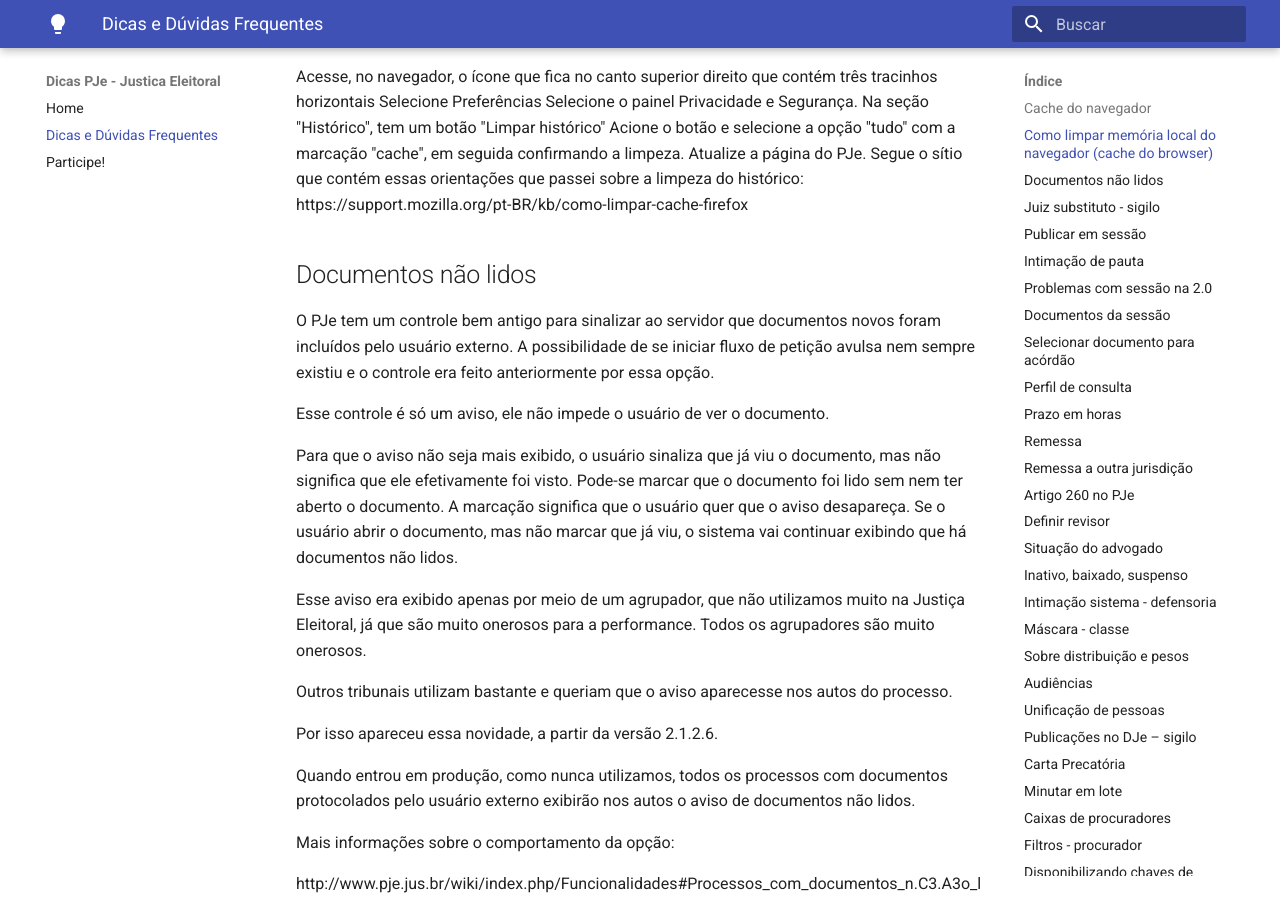
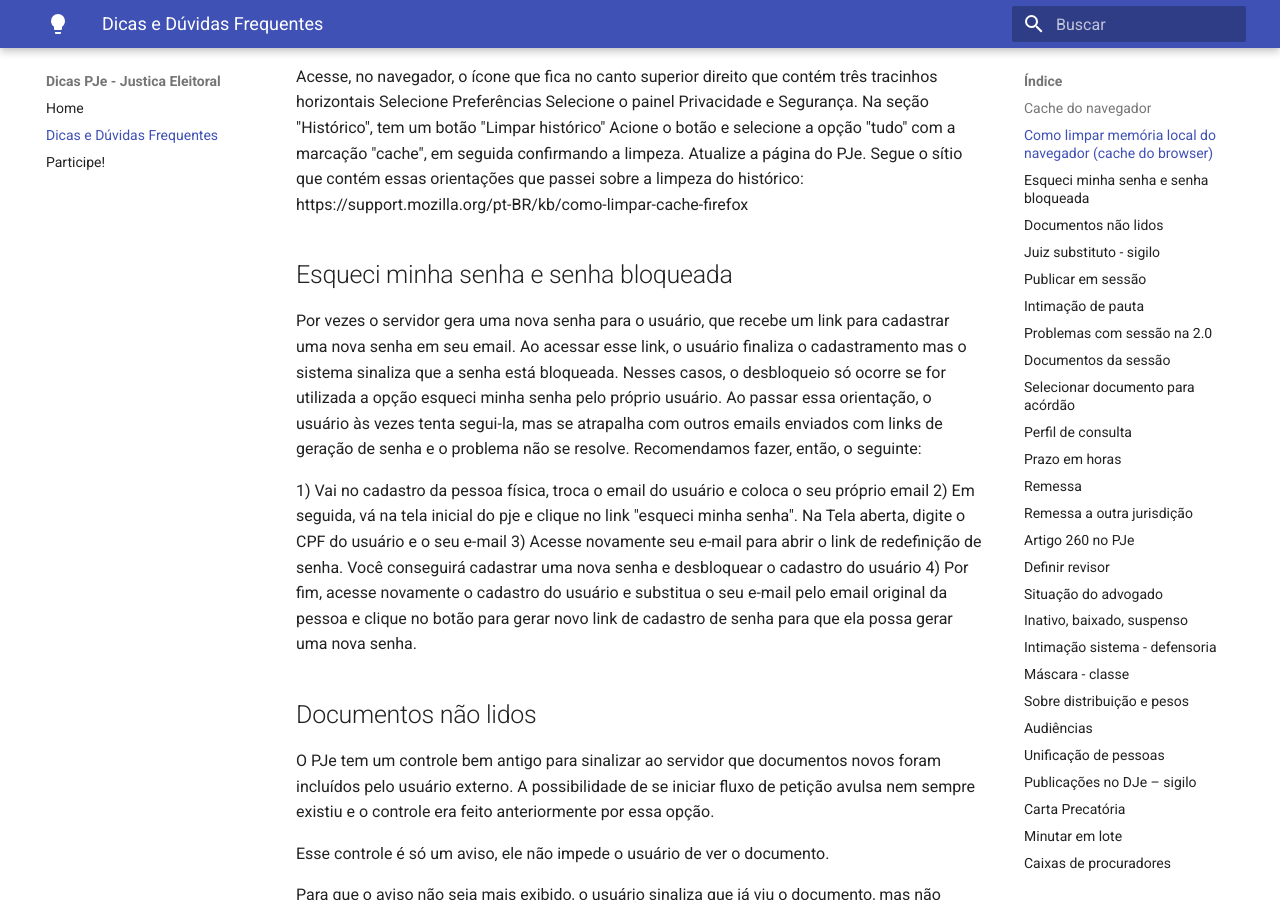
Before and after one commit to PJeJE/dicas_versao_1, an MkDocs documentation site: the page built from docs/dicas.md, in a window 1280 px wide and 900 px high, scrolled down 437 px. Built offline with MkDocs 1.6.1 and Material for MkDocs 9.7.7, drawn with Linux system fonts in a browser that asks for light colours; nearby versions of some CDN libraries.

Commit message:
Adicionando dica de esqueci minha senha e senha bloqueada

```diff
--- a/docs/dicas.md
+++ b/docs/dicas.md
@@ -12,6 +12,15 @@ Acione o botão e selecione a opção "tudo" com a marcação "cache", em seguid
 Atualize a página do PJe.
 Segue o sítio que contém essas orientações que passei sobre a limpeza do histórico:
 https://support.mozilla.org/pt-BR/kb/como-limpar-cache-firefox
+
+## Esqueci minha senha e senha bloqueada
+
+Por vezes o servidor gera uma nova senha para o usuário, que recebe um link para cadastrar uma nova senha em seu email. Ao acessar esse link, o usuário finaliza o cadastramento mas o sistema sinaliza que a senha está bloqueada. Nesses casos, o desbloqueio só ocorre se for utilizada a opção esqueci minha senha pelo próprio usuário. Ao passar essa orientação, o usuário às vezes tenta segui-la, mas se atrapalha com outros emails enviados com links de geração de senha e o problema não se resolve. Recomendamos fazer, então, o seguinte:
+
+1) Vai no cadastro da pessoa física, troca o email do usuário e coloca o seu próprio email
+2) Em seguida, vá na tela inicial do pje e clique no link "esqueci minha senha". Na Tela aberta, digite o CPF do usuário e o seu e-mail
+3) Acesse novamente seu e-mail para abrir o link de redefinição de senha. Você conseguirá cadastrar uma nova senha e desbloquear o cadastro do usuário
+4) Por fim, acesse novamente o cadastro do usuário e substitua o seu e-mail pelo email original da pessoa e clique no botão para gerar novo link de cadastro de senha para que ela possa gerar uma nova senha.
 
 ## Documentos não lidos
 
```
